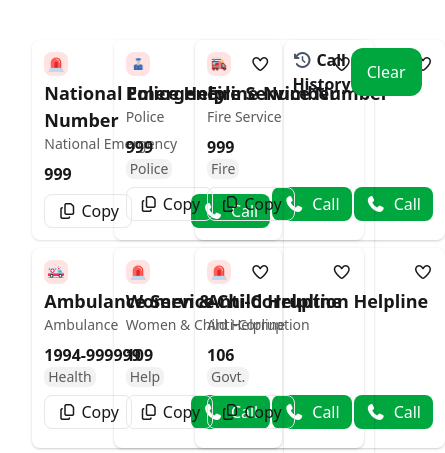
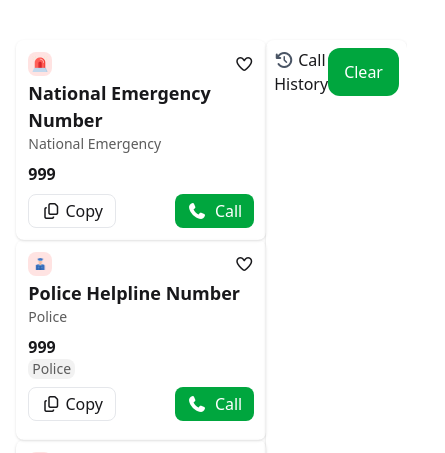
Before and after one commit to Kamran-8674/assignment-5, a plain HTML site: page index.html in a window 390 px wide. Shown: the part 311-764 px from the top of the page, 445 px wide, since content can reach past the window. Drawn offline with nearby package versions, Linux system fonts and the light colour scheme.

Commit message:
made responsive

```diff
--- a/index.html
+++ b/index.html
@@ -34,10 +34,10 @@
     <p>Government Emergency Services at Your Fingertip – A Project by  Government of the People’s Republic of Bangladesh</p>
  </div>
 
- <div class="MainContainer  w-11/12  mx-auto grid grid-cols-12 mt-10">
-    <div class="cardContainer   col-span-9 grid grid-cols-3 px-4 gap-2">
+ <div class="MainContainer  w-11/12  mx-auto flex md:grid grid-cols-12 mt-10">
+    <div class="cardContainer md:col-span-9 md:grid grid-cols-3 md:px-4 md:gap-2">
 
-        <div class="card1 shadow-sm rounded-lg w-[250px] h-[200px] p-3 ">
+        <div class="card1 shadow-sm rounded-lg  md:w-[250px] h-[200px] p-3 ">
             <div class="flex justify-between">
                 <div class="w-6  p-1 rounded-lg bg-[#FFE3E2]"><img src="./assets/emergency.png" alt=""></div>
                 <div class=""><i class="fa-regular fa-heart heart-btn"></i></div>
@@ -195,7 +195,7 @@
     </div>
     <aside class="  col-span-3 p-2 rounded-lg shadow-sm  shadow-[#00000026]">
         <div class="flex justify-between">
-            <h4 class="font-semibold"> <i class="fa-solid fa-clock-rotate-left text-gray-600 mr-1"></i>Call History</h4>
+            <h4 class="md:font-semibold"> <i class="fa-solid fa-clock-rotate-left text-gray-600 mr-1"></i>Call History</h4>
             <button id="clear-btn" class="bg-green-600 px-4 py-1 rounded-xl text-white">Clear</button>
         </div>
         <div id="historyContainer" class=" p-2 ">
```
Also changed, not shown: home.js (+12 -1 lines).
